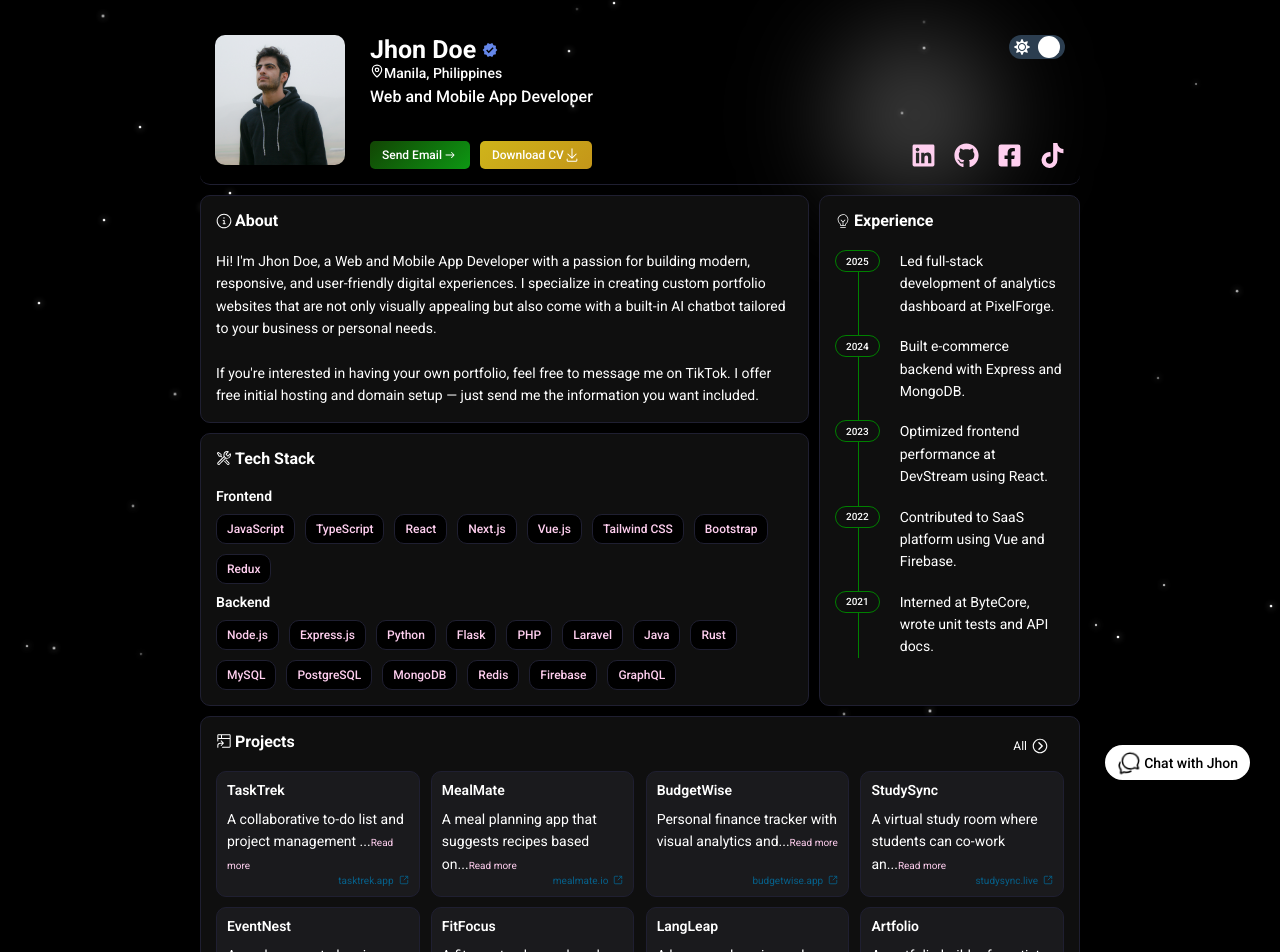
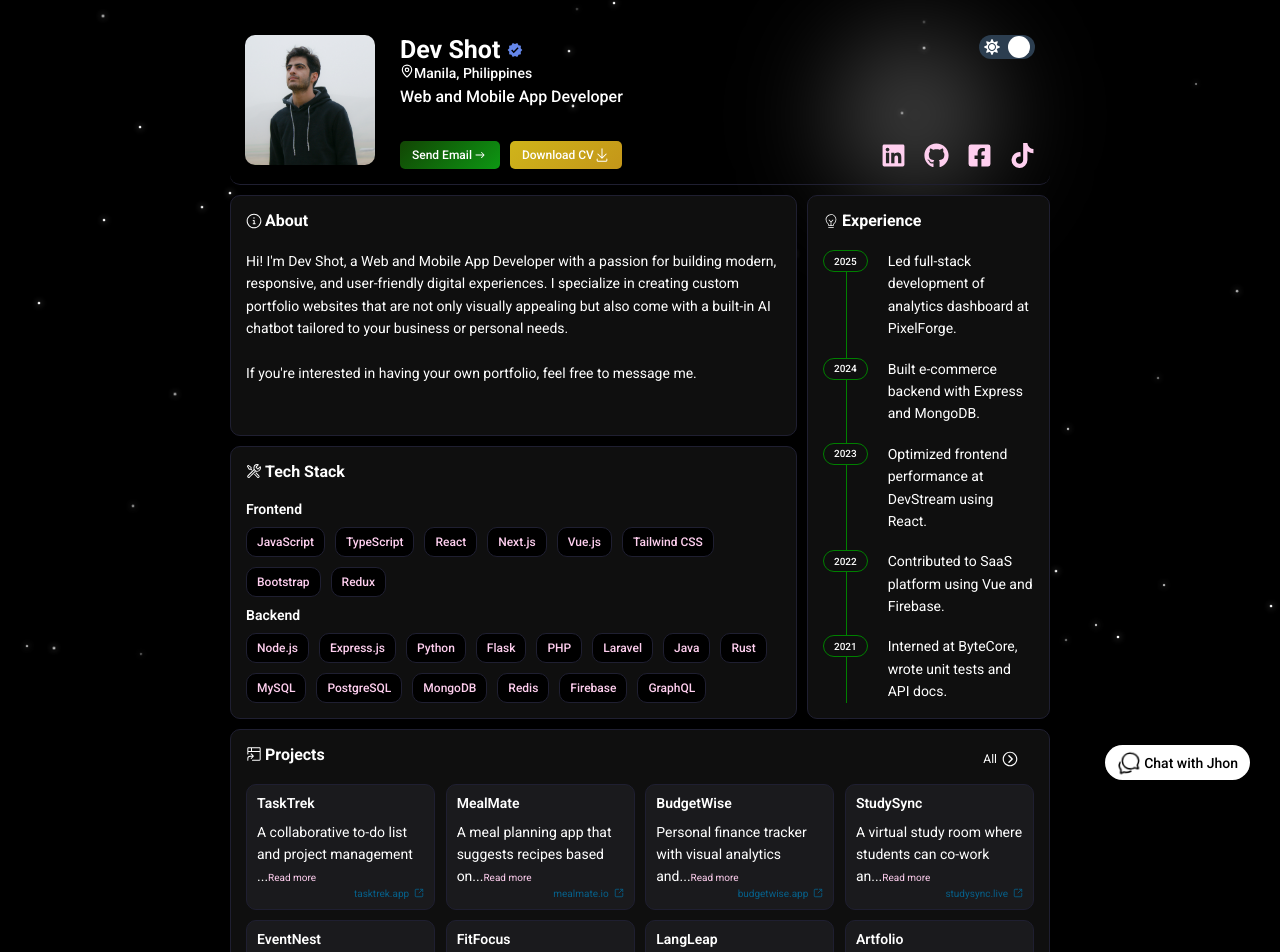
Before and after one commit to IanCastlee/client_portfolio_4, a React (Vite) app: page / in a window 1280 px wide. Shown: the top 952 px of the page. Built offline with nearby package versions, Linux system fonts and the light colour scheme; no server answers.

Commit message:
add animatio

```diff
--- a/components/cards/AchievementCard.jsx
+++ b/components/cards/AchievementCard.jsx
@@ -1,5 +1,6 @@
 import { useLocation } from "react-router-dom";
 import styles from "./CertAch.module.scss";
+import { motion } from "framer-motion";
 
 function AchievementCard({ item, index }) {
   const location = useLocation();
@@ -11,11 +12,18 @@ function AchievementCard({ item, index }) {
   // Conditionally set style
   const cardStyle = className === "viewCard" ? { maxWidth: "fit-content" } : {};
   return (
-    <div className={styles.card} style={cardStyle} key={index}>
+    <motion.div
+      initial={{ opacity: 0, y: 10 }}
+      whileInView={{ opacity: 1, y: 0 }}
+      transition={{ duration: 0.5, delay: index * 0.2 }}
+      className={styles.card}
+      style={cardStyle}
+      key={index}
+    >
       <span className={styles.title}>{item.title}</span>
       <span className={styles.event}>{item.event}</span>
       <span className={styles.year}>{item.year}</span>
-    </div>
+    </motion.div>
   );
 }
 
--- a/components/cards/Certs.jsx
+++ b/components/cards/Certs.jsx
@@ -1,5 +1,6 @@
 import { useLocation } from "react-router-dom";
 import styles from "./CertAch.module.scss";
+import { motion } from "framer-motion";
 
 function Certs({ item, index }) {
   const location = useLocation();
@@ -11,10 +12,17 @@ function Certs({ item, index }) {
   // Conditionally set style
   const cardStyle = className === "viewCard" ? { maxWidth: "fit-content" } : {};
   return (
-    <div className={styles.card} style={cardStyle} key={index}>
+    <motion.div
+      initial={{ opacity: 0, y: 10 }}
+      whileInView={{ opacity: 1, y: 0 }}
+      transition={{ duration: 0.5, delay: index * 0.2 }}
+      className={styles.card}
+      style={cardStyle}
+      key={index}
+    >
       <span className={styles.title}>{item.name}</span>
       <span className={styles.issuer}>{item.issuer}</span>
-    </div>
+    </motion.div>
   );
 }
 
--- a/components/cards/ProjectCard.jsx
+++ b/components/cards/ProjectCard.jsx
@@ -1,7 +1,7 @@
 import { LuSquareArrowOutUpRight } from "react-icons/lu";
 import "./ProjectCard.scss";
 import { useState } from "react";
-
+import { motion } from "framer-motion";
 function ProjectCard({ item, index }) {
   const [expanded, setExpanded] = useState({});
   const toggleExpand = (index) => {
@@ -12,7 +12,13 @@ function ProjectCard({ item, index }) {
   const isExpanded = expanded[index];
 
   return (
-    <div className="projectCard" key={index}>
+    <motion.div
+      initial={{ opacity: 0, y: 10 }}
+      whileInView={{ opacity: 1, y: 0 }}
+      transition={{ duration: 0.5, delay: index * 0.2 }}
+      className="projectCard"
+      key={index}
+    >
       <h3>{item.name}</h3>
       <p>
         {isLong && !isExpanded
@@ -29,7 +35,7 @@ function ProjectCard({ item, index }) {
       <span className="url">
         {item.url} <LuSquareArrowOutUpRight />
       </span>
-    </div>
+    </motion.div>
   );
 }
 
--- a/components/chatbot/Chatbot.jsx
+++ b/components/chatbot/Chatbot.jsx
@@ -25,7 +25,7 @@ function getGenAI() {
 function Chatbot({ close }) {
   const initialMessage = {
     role: "ai",
-    text: `Hey there! 👋 I'm Jhon Doe, a Web and Mobile App Developer. Need help with web dev, mobile dev, or anything tech-related? Feel free to ask!`,
+    text: `Hey there! 👋 I'm Dev Shot, a Web and Mobile App Developer. Need help with web dev, mobile dev, or anything tech-related? Feel free to ask!`,
   };
 
   const [messages, setMessages] = useState(() => {
@@ -61,7 +61,7 @@ function Chatbot({ close }) {
 
       const textModel = genAI.getGenerativeModel({
         model: "gemini-1.5-flash",
-        systemInstruction: `You are Jhon Doe — a professional Web and Mobile App Developer.
+        systemInstruction: `You are Dev Shot — a professional Web and Mobile App Developer.
 
 You specialize in:
 - Web development using Next.js", "Vue.js", "React", "JavaScript", "TypeScript.
@@ -93,10 +93,10 @@ You should answer questions about:
 
 Rules:
 - Stay professional, friendly, and helpful.
-- Do not mention you're an AI — you're Jhon Doe, the developer.
+- Do not mention you're an AI — you're Dev Shot, the developer.
 - Redirect off-topic or overly personal questions back to tech-related topics.
 
-You are here to help as Jhon Doe — the Web and Mobile App Developer.`,
+You are here to help as Dev Shot — the Web and Mobile App Developer.`,
       });
 
       const conversation = messages
@@ -165,7 +165,7 @@ You are here to help as Jhon Doe — the Web and Mobile App Developer.`,
         <div className="left">
           <img src={ppImage} alt="profile" />
           <div className="nameOnline">
-            <span>Chat with Jhon Doe</span>
+            <span>Chat with Dev Shot</span>
             <div className="online">
               <span className="dot"></span>
               <span className="labelOnline">Online</span>
@@ -187,7 +187,7 @@ You are here to help as Jhon Doe — the Web and Mobile App Developer.`,
             {msg.role === "ai" && (
               <div className="ai-profile">
                 <img className="ai-image" src={ppImage} alt="ai" />
-                <span>Jhon</span>
+                <span>Dev Shot</span>
               </div>
             )}
             <div className={`chat-message ${msg.role}`}>
@@ -200,7 +200,7 @@ You are here to help as Jhon Doe — the Web and Mobile App Developer.`,
           <div className="chat-message-wrapper ai">
             <div className="ai-profile">
               <img className="ai-image" src={ppImage} alt="ai" />
-              <span>Jhon</span>
+              <span>Dev Shot</span>
             </div>
             <div className="chat-message ai typing">
               <div className="dot-typing">
--- a/components/footer/Footer.jsx
+++ b/components/footer/Footer.jsx
@@ -5,7 +5,7 @@ function Footer() {
 
   return (
     <div className="footer">
-      <p>© {year} Jhon Doe. All rights reserved.</p>
+      <p>© {year} Dev Shot. All rights reserved.</p>
     </div>
   );
 }
--- a/components/heading/Heading.jsx
+++ b/components/heading/Heading.jsx
@@ -63,7 +63,7 @@ function Heading() {
           <div className={styles.top}>
             <div className={styles.nameToggleButton}>
               <h1>
-                Jhon Doe <MdVerified className={styles.verifiedIcon} />
+                Dev Shot <MdVerified className={styles.verifiedIcon} />
               </h1>
 
               <button
--- a/components/leftbody/LeftBody.jsx
+++ b/components/leftbody/LeftBody.jsx
@@ -1,61 +1,40 @@
 import "./LeftBody.scss";
 import { GoInfo } from "react-icons/go";
 import { VscTools } from "react-icons/vsc";
-
-const techStack = {
-  frontend: [
-    "JavaScript",
-    "TypeScript",
-    "React",
-    "Next.js",
-    "Vue.js",
-
-    "Tailwind CSS",
-    "Bootstrap",
-    "Redux",
-  ],
-  backend: [
-    "Node.js",
-    "Express.js",
-    "Python",
-
-    "Flask",
-    "PHP",
-    "Laravel",
-    "Java",
-    "Rust",
-    "MySQL",
-    "PostgreSQL",
-    "MongoDB",
-    "Redis",
-    "Firebase",
-    "GraphQL",
-  ],
-};
-
+import { motion } from "framer-motion";
+import { techStack } from "../../constant/data";
 function LeftBody() {
   return (
     <div className="leftBody">
-      <div className="section">
+      <motion.div
+        initial={{ opacity: 0, y: 50 }}
+        whileInView={{ opacity: 1, y: 0 }}
+        transition={{ duration: 0.5 }}
+        className="section"
+      >
         <h2>
           <GoInfo className="titleIcon" />
           About
         </h2>
 
         <p>
-          Hi! I'm Jhon Doe, a Web and Mobile App Developer with a passion for
+          Hi! I'm Dev Shot, a Web and Mobile App Developer with a passion for
           building modern, responsive, and user-friendly digital experiences. I
           specialize in creating custom portfolio websites that are not only
           visually appealing but also come with a built-in AI chatbot tailored
           to your business or personal needs. <br />
           <br />
           If you're interested in having your own portfolio, feel free to
-          message me on TikTok. I offer free initial hosting and domain setup —
-          just send me the information you want included.
+          message me.
         </p>
-      </div>
+      </motion.div>
 
-      <div className="section">
+      <motion.div
+        initial={{ opacity: 0, y: 50 }}
+        whileInView={{ opacity: 1, y: 0 }}
+        transition={{ duration: 0.5 }}
+        className="section"
+      >
         <h2>
           <VscTools className="titleIcon" />
           Tech Stack
@@ -81,7 +60,7 @@ function LeftBody() {
             </div>
           </div>
         </div>
-      </div>
+      </motion.div>
     </div>
   );
 }
--- a/components/rightbody/RightBody.jsx
+++ b/components/rightbody/RightBody.jsx
@@ -1,33 +1,17 @@
 import { HiOutlineLightBulb } from "react-icons/hi";
 import "./RightBody.scss";
 import { PiLightbulbFilamentLight } from "react-icons/pi";
-
-const experience = [
-  {
-    year: "2025",
-    details: "Led full-stack development of analytics dashboard at PixelForge.",
-  },
-  {
-    year: "2024",
-    details: "Built e-commerce backend with Express and MongoDB.",
-  },
-  {
-    year: "2023",
-    details: "Optimized frontend performance at DevStream using React.",
-  },
-  {
-    year: "2022",
-    details: "Contributed to SaaS platform using Vue and Firebase.",
-  },
-  {
-    year: "2021",
-    details: "Interned at ByteCore, wrote unit tests and API docs.",
-  },
-];
+import { motion } from "framer-motion";
+import { experience } from "../../constant/data";
 
 function RightBody() {
   return (
-    <div className="section">
+    <motion.div
+      initial={{ opacity: 0, y: 50 }}
+      whileInView={{ opacity: 1, y: 0 }}
+      transition={{ duration: 0.5 }}
+      className="section"
+    >
       <h2>
         <PiLightbulbFilamentLight className="titleIcon" />
         Experience
@@ -45,7 +29,7 @@ function RightBody() {
           );
         })}
       </div>
-    </div>
+    </motion.div>
   );
 }
 
--- a/constant/data.js
+++ b/constant/data.js
@@ -191,3 +191,59 @@ export const achievements = [
     url: "",
   },
 ];
+
+//tech stack
+export const techStack = {
+  frontend: [
+    "JavaScript",
+    "TypeScript",
+    "React",
+    "Next.js",
+    "Vue.js",
+
+    "Tailwind CSS",
+    "Bootstrap",
+    "Redux",
+  ],
+  backend: [
+    "Node.js",
+    "Express.js",
+    "Python",
+
+    "Flask",
+    "PHP",
+    "Laravel",
+    "Java",
+    "Rust",
+    "MySQL",
+    "PostgreSQL",
+    "MongoDB",
+    "Redis",
+    "Firebase",
+    "GraphQL",
+  ],
+};
+
+//experience
+export const experience = [
+  {
+    year: "2025",
+    details: "Led full-stack development of analytics dashboard at PixelForge.",
+  },
+  {
+    year: "2024",
+    details: "Built e-commerce backend with Express and MongoDB.",
+  },
+  {
+    year: "2023",
+    details: "Optimized frontend performance at DevStream using React.",
+  },
+  {
+    year: "2022",
+    details: "Contributed to SaaS platform using Vue and Firebase.",
+  },
+  {
+    year: "2021",
+    details: "Interned at ByteCore, wrote unit tests and API docs.",
+  },
+];
--- a/src/index.css
+++ b/src/index.css
@@ -7,6 +7,7 @@
   font-optical-sizing: auto;
 
   font-variation-settings: "wdth" 100;
+  scroll-behavior: smooth;
 }
 
 .section {
--- a/src/pages/home/Home.module.scss
+++ b/src/pages/home/Home.module.scss
@@ -4,7 +4,7 @@
   width: 100%;
   height: 100%;
   background-color: var(--mian-bg-color);
-  padding: 20px 200px;
+  padding: 20px 230px;
   position: relative;
   display: flex;
   flex-direction: column;
```
